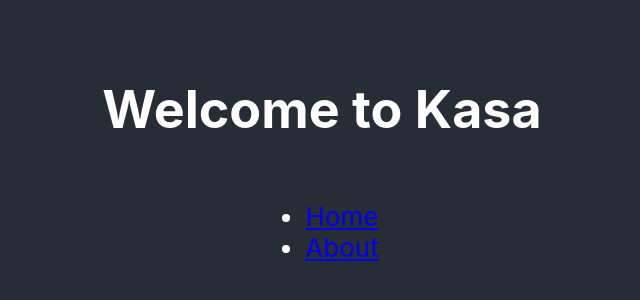
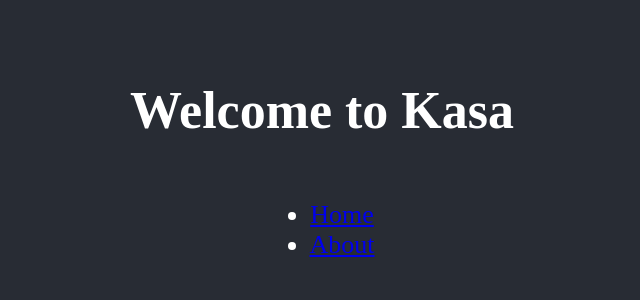
Before and after one commit to LeoLabarthe/kasa, a React (Create React App) app: page / in a window 1280 px wide. Shown: the part 234-534 px from the top of the page, without its empty margins (318-958 px from the left). Built offline with nearby package versions, Linux system fonts and the light colour scheme.

Commit message:
Installed Sass and configured global styles

```diff
--- a/src/App.scss
+++ b/src/App.scss
@@ -1,3 +1,5 @@
+@import "./style/main.scss";
+
 .App {
   text-align: center;
 }
--- /dev/null
+++ b/src/style/main.scss
@@ -0,0 +1,10 @@
+$primary-color : #FF6060;
+$secondary-color: #000000;
+
+@import 'components';
+@import 'layout';
+
+body {
+    font-family: Montserrat;
+    background-color: white;
+  }
```
Also changed, not shown: src/style/components.scss (added), src/style/layout.scss (added).
